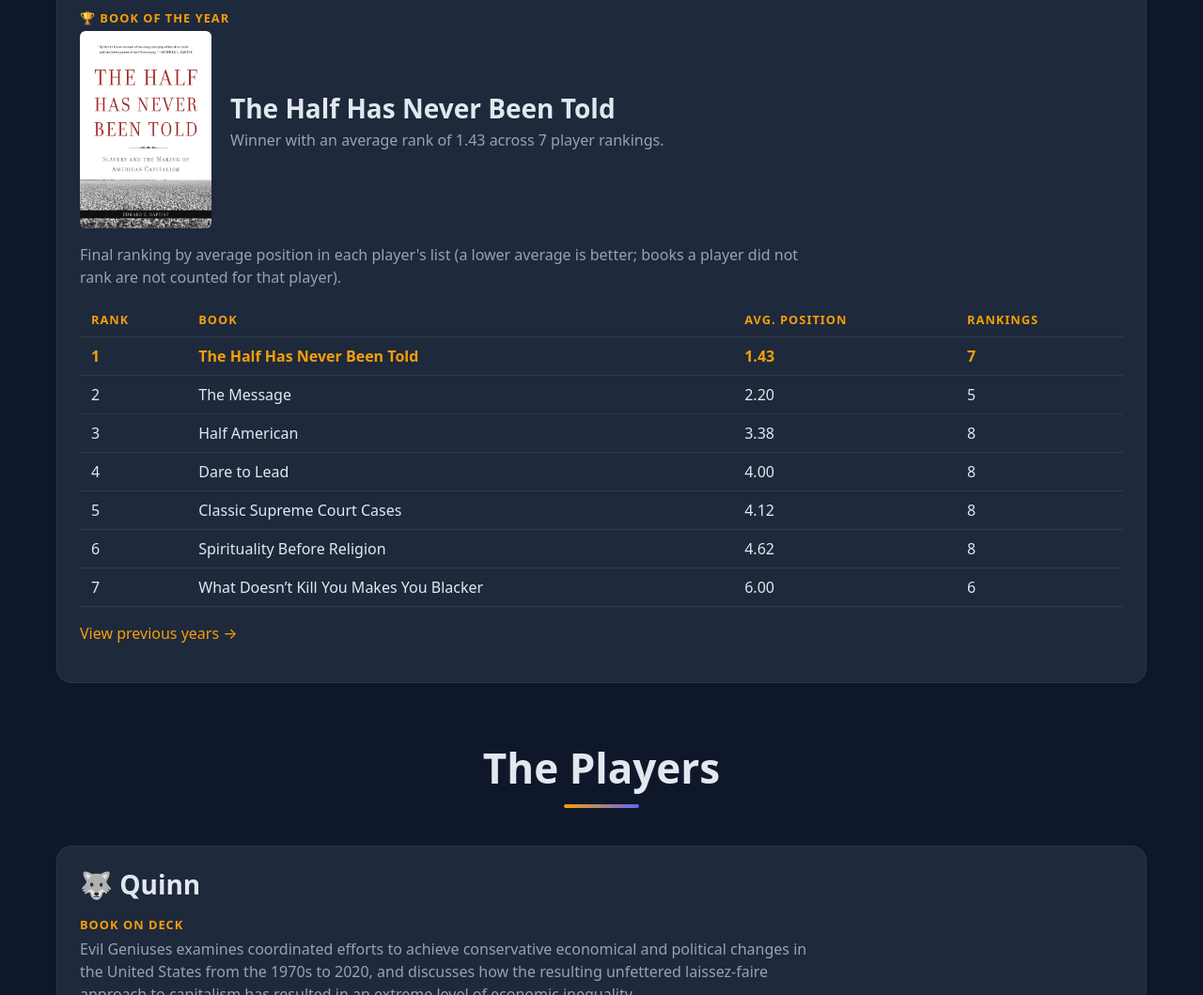
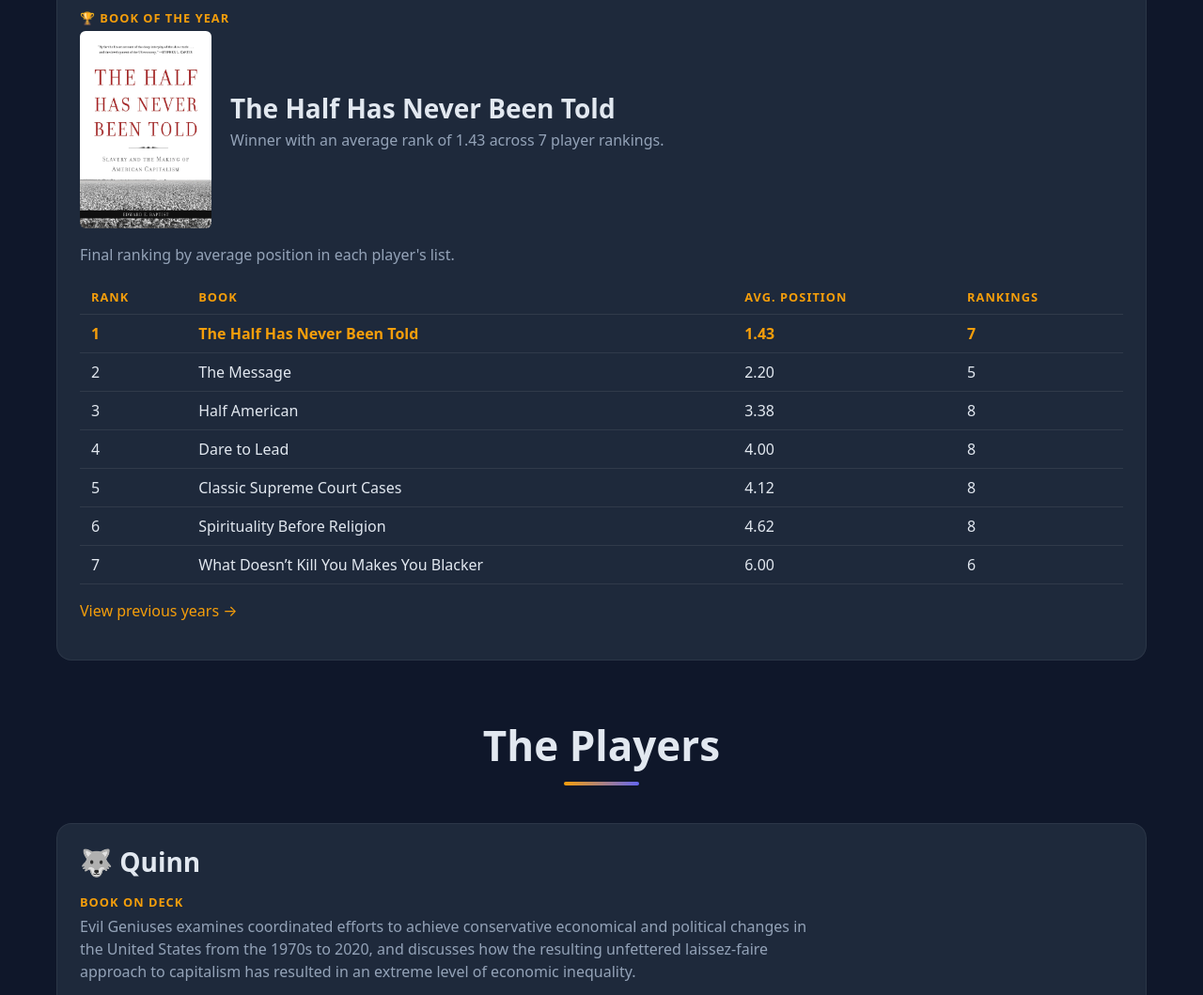
Before and after one commit to GatorHater/TheConductors, a plain HTML site: page index.html in a window 1280 px wide. Shown: the part 895-1954 px from the top of the page at 94% size. Drawn offline with nearby package versions, Linux system fonts and the light colour scheme.

Commit message:
Simplify summary text in index.html
Removed unnecessary explanation about rankings.

```diff
--- a/index.html
+++ b/index.html
@@ -108,7 +108,7 @@
             <p class="Summary">Winner with an average rank of 1.43 across 7 player rankings.</p>
           </div>
         </div>
-        <p class="Summary">Final ranking by average position in each player's list (a lower average is better; books a player did not rank are not counted for that player).</p>
+        <p class="Summary">Final ranking by average position in each player's list.</p>
         <table class="Rankings">
           <thead><tr><th>Rank</th><th>Book</th><th>Avg. Position</th><th>Rankings</th></tr></thead>
           <tbody>
```
